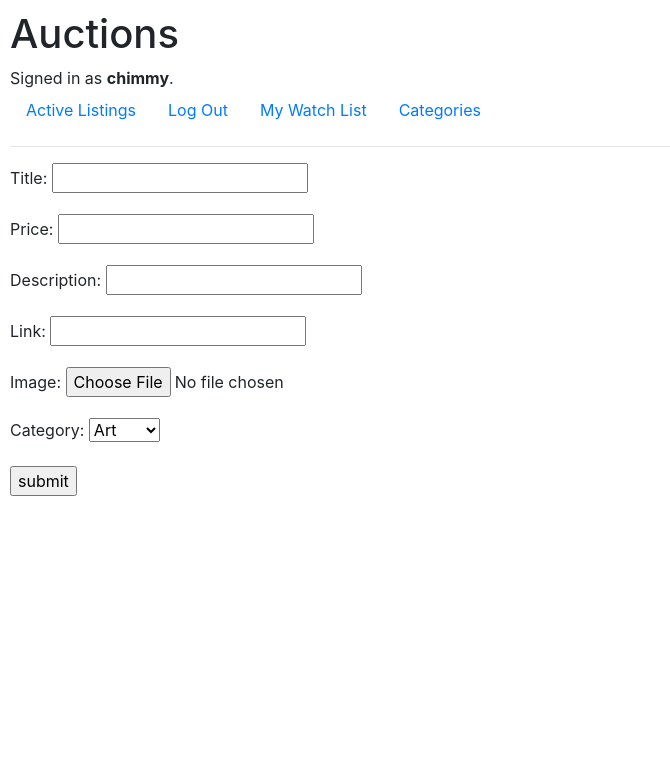
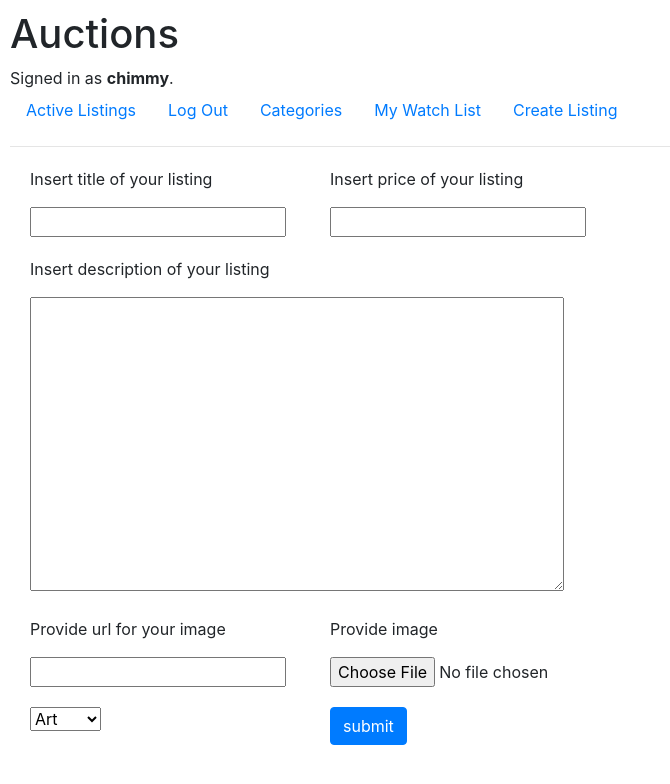
Before and after one commit to chimchimster/cs50-projects, a Django app: page /create in a window 1280 px wide. Shown: the top 784 px of the page, without its empty margins (0-670 px from the left). Run offline with Django 3.2, Linux system fonts and the light colour scheme; the first user in the database is signed in; some libraries are stand-ins or nearby versions.

Commit message:
added front-part

```diff
--- a/commerce/auctions/templates/auctions/create.html
+++ b/commerce/auctions/templates/auctions/create.html
@@ -2,13 +2,44 @@
 
 {% block body %}
 
-
-
 <form action type="submit" method="post" enctype="multipart/form-data">
   {% csrf_token %}
-  {{ form.as_p }}
-  <input type="submit" name="Submit" value="submit">
+  <div style="display: grid; grid-template-columns: 300px 300px; margin: 20px;">
+    <div>
+      <p>Insert title of your listing</p>
+    {{ form.title }}
+    </div>
+    <div>
+      <p>Insert price of your listing</p>
+    {{ form.price }}
+    </div>
+  </div>
+  <div style="margin: 20px;">
+    <p>Insert description of your listing</p>
+    {{ form.description }}
+  </div>
+  <div style="display: grid; grid-template-columns: 300px 300px; margin: 20px;">
+  <div>
+    <p>Provide url for your image</p>
+    {{ form.link }}
+  </div>
+  <div>
+    <p>Provide image</p>
+    {{ form.image }}
+  </div>
+  </div>
+  <div style="display: grid; grid-template-columns: 300px 300px; margin: 20px;">
+  <div>
+    {{ form.category }}
+  </div>
+  <div>
+    <input type="submit" name="Submit" value="submit" class="btn btn-primary">
+  </div>
 </form>
-
+<div>
+{% if required_message %}
+  {{ required_message }}
+{% endif %}
+</div>
 
 {% endblock %}
--- a/commerce/auctions/templates/auctions/layout.html
+++ b/commerce/auctions/templates/auctions/layout.html
@@ -25,10 +25,13 @@
                     <a class="nav-link" href="{% url 'logout' %}">Log Out</a>
                 </li>
                 <li class="nav-item">
+                    <a class="nav-link" href="{% url 'categories' %}">Categories</a>
+                </li>
+                <li class="nav-item">
                     <a class="nav-link" href="{% url 'watchlist' %}">My Watch List</a>
                 </li>
                 <li class="nav-item">
-                    <a class="nav-link" href="{% url 'categories' %}">Categories</a>
+                    <a class="nav-link" href="{% url 'create' %}">Create Listing</a>
                 </li>
             {% else %}
                 <li class="nav-item">
--- a/commerce/auctions/templates/auctions/listings.html
+++ b/commerce/auctions/templates/auctions/listings.html
@@ -5,7 +5,10 @@
 <div>
     <ul>
     {% for listing in listings %}
-       <li><a href="{% url 'listing' listing_id=listing.id %}">{{ listing.title }}</a></li>
+       <li>
+           <a href="{% url 'listing' listing_id=listing.id %}">{{ listing.title }}</a>
+           <img src="{{ listing.image.url }}" alt="{{ listing.title }}" width="500" height="350">
+       </li>
     {% endfor %}
     </ul>
 </div>
--- a/commerce/auctions/views.py
+++ b/commerce/auctions/views.py
@@ -29,7 +29,9 @@ class CreateForm(forms.ModelForm):
         widgets = {
             'title': forms.TextInput(),
             'price': forms.NumberInput(),
-            'description': forms.TextInput(),
+            'description': forms.Textarea(
+                attrs={'rows': 12, 'cols': 50}
+            ),
             'link': forms.TextInput(),
         }
 
@@ -123,11 +125,14 @@ def create_listing(request):
         if form.is_valid():
             result = form.save(commit=False)
             result.creator = request.user
-            result.save()
-            listings = Listings.objects.all()
-            return render(request, 'auctions/listings.html', {
-                'listings': listings,
-            })
+            if result.image == '':
+                return HttpResponseRedirect(reverse('create'))
+            else:
+                result.save()
+                listings = Listings.objects.all()
+                return render(request, 'auctions/index.html', {
+                    'listings': listings,
+                })
     else:
         form = CreateForm()
         return render(request, 'auctions/create.html', {
```
Also changed, not shown: commerce/auctions/templates/auctions/index.html (+28 -6 lines), commerce/db.sqlite3.
